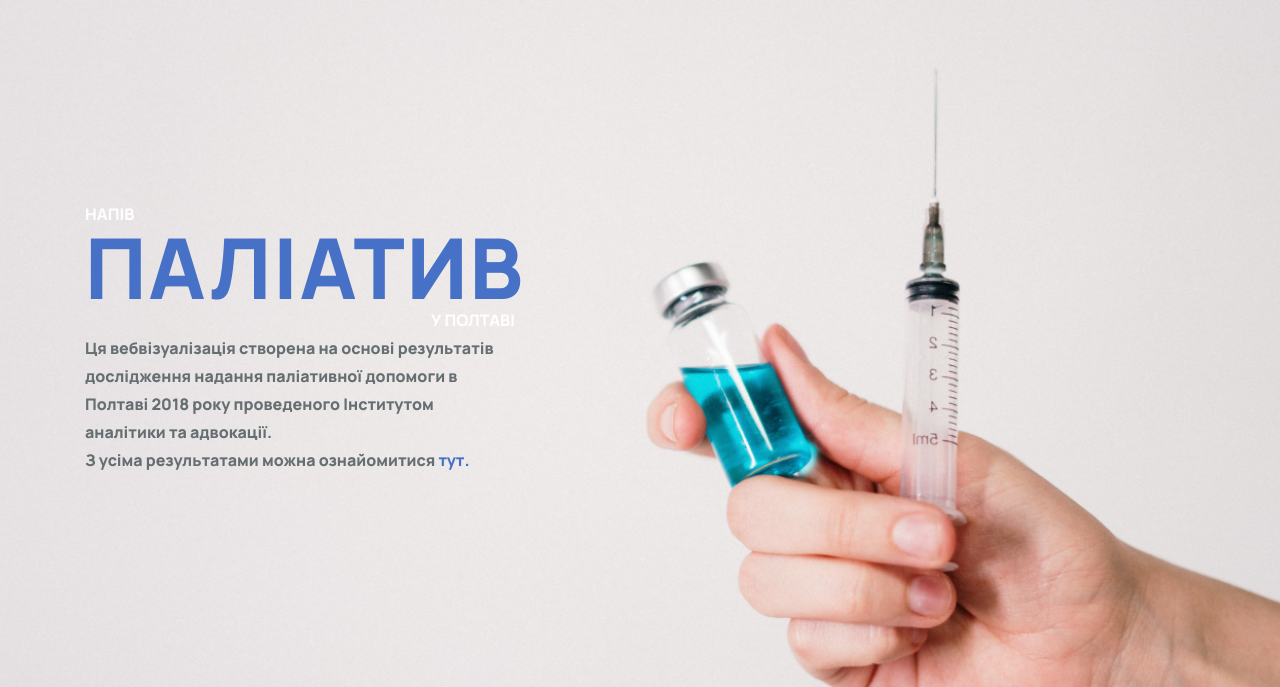
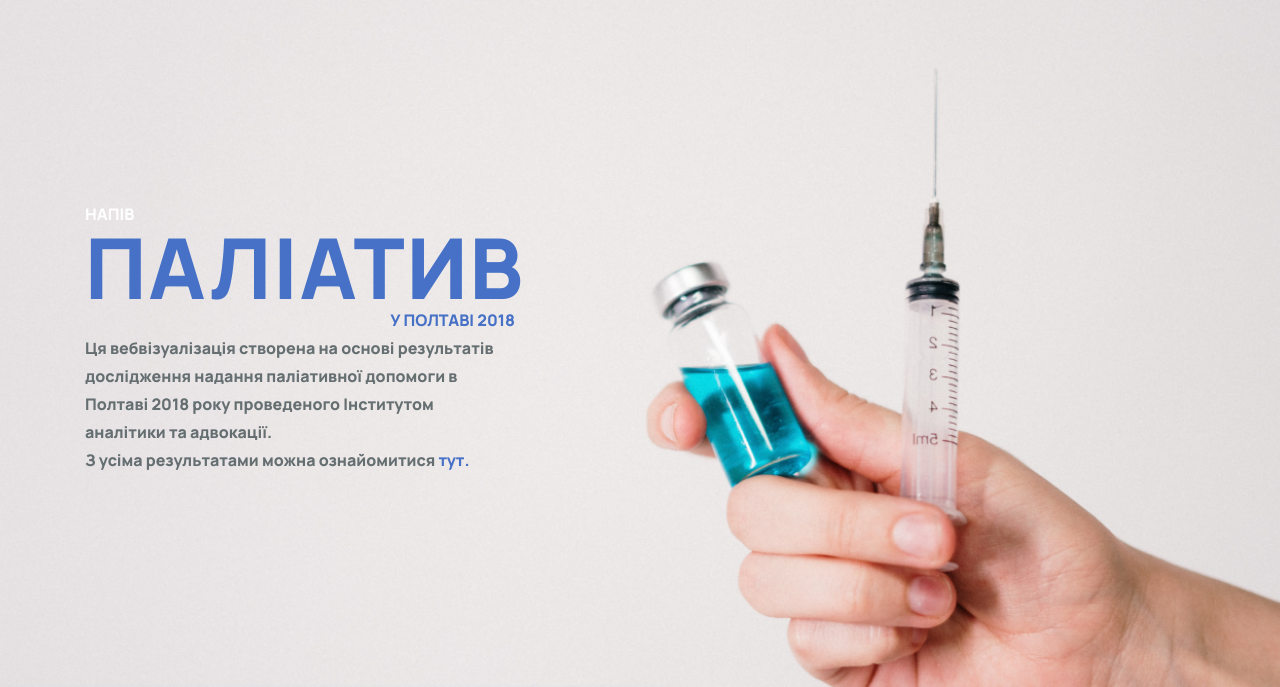
Before and after one commit to RZD7704/palliative-changes, a website: page app/index.html in a window 1280 px wide. Shown: the top 687 px of the page. Drawn offline with nearby package versions, Linux system fonts and the light colour scheme.

Commit message:
Add last changes

```diff
--- a/app/index.html
+++ b/app/index.html
@@ -27,7 +27,7 @@
 						<div class="main-headline">
 							<p class="main-headline__subtiltle main-headline__subtiltle_theme_white text-left">НАПІВ</p>
 							<h1 class="main-headline__title">ПАЛІАТИВ</h1>
-							<p class="main-headline__subtiltle main-headline__subtiltle_theme_white text-right">У ПОЛТАВІ</p>
+							<p class="main-headline__subtiltle main-headline__subtiltle_theme_blue text-right">У ПОЛТАВІ 2018</p>
 							<h2 class="main-headline__subtext main-headline__subtext_theme_grey">Ця вебвізуалізація створена на основі результатів дослідження надання паліативної допомоги в Полтаві 2018 року проведеного Інститутом аналітики та адвокації.<br>
 							З усіма результатами можна ознайомитися <a class="main-headline__subtext--link" href="https://iaa.org.ua/library/napiv-paliatyv-u-poltavi/">тут.</a>
 							</h2>
```
